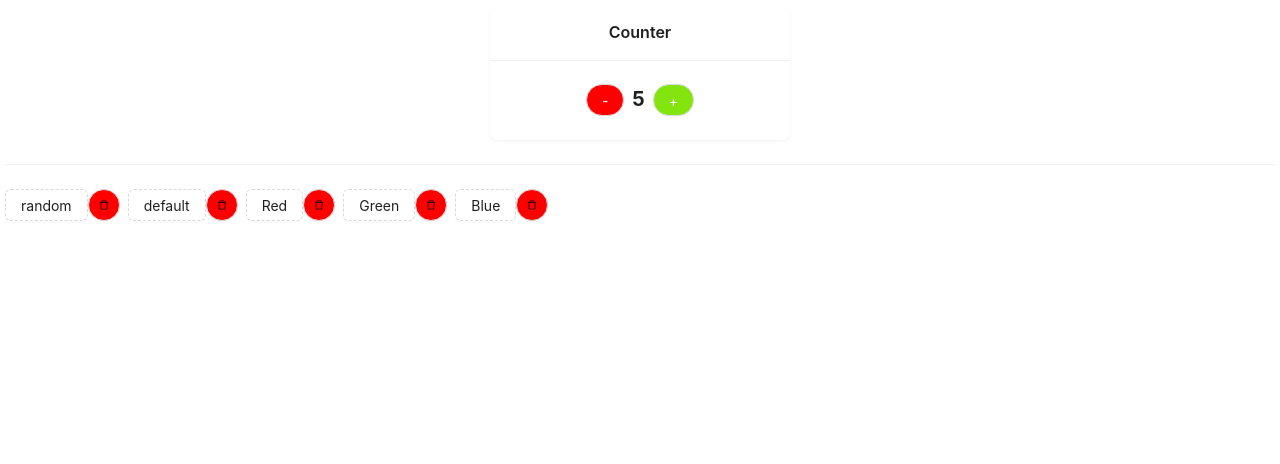
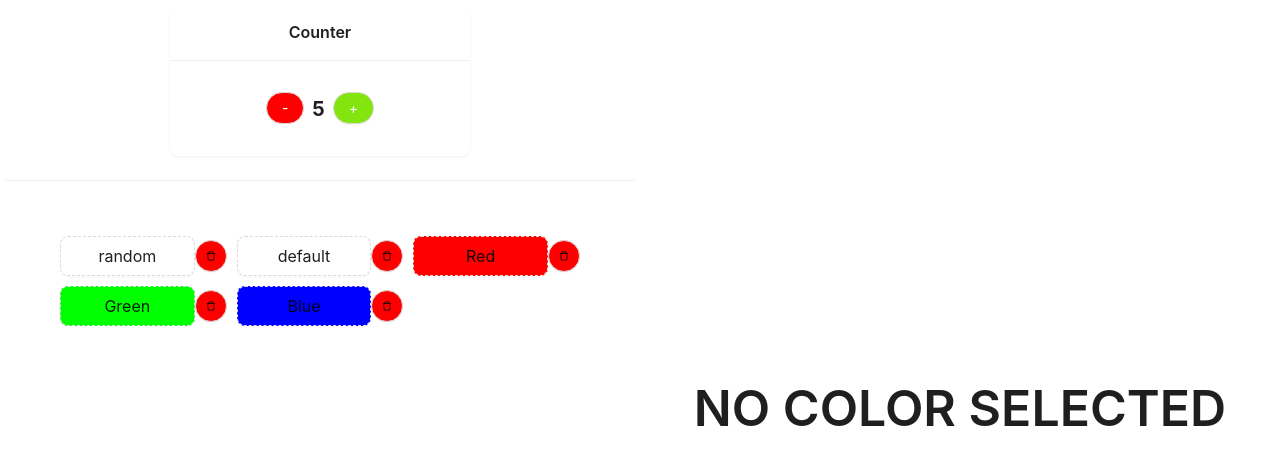
Before and after one commit to Tayyab-cs/demo-app, a React (Create React App) app: page / in a window 1280 px wide. Shown: the top 464 px of the page. Built offline with nearby package versions, Linux system fonts and the light colour scheme.

Commit message:
Added ColorChanger & ColorBox

```diff
--- a/src/App.js
+++ b/src/App.js
@@ -1,39 +1,8 @@
 import "./App.css";
 import ColorButtons from "./components/ColorButtons.jsx";
-import { COLORS } from "./colors.js";
 
 function App() {
-  // Random Color Picker
-  const getRandomColor = () => {
-    const randomIndex = Math.floor(Math.random() * COLORS.length);
-    const color = COLORS[randomIndex];
-    return color.hex;
-  };
-
-  // default and random colors array
-  const newColors = [
-    { name: "default", hex: "#ffffff" },
-    { name: "random", hex: getRandomColor },
-  ];
-
-  // checking newColors exists in COLORS array or not
-  newColors.forEach((newColor) => {
-    const colorExists = COLORS.some((color) => color.name === newColor.name);
-    if (!colorExists) {
-      COLORS.unshift(newColor);
-    }
-  });
-  console.log("COLORS: ", COLORS);
-
-  return (
-    <ColorButtons
-      colors={COLORS.map((col, index) => ({
-        ...col,
-        id: col.name + index,
-        isDelete: false,
-      }))}
-    />
-  );
+  return <ColorButtons />;
 }
 
 export default App;
--- /dev/null
+++ b/src/components/ColorBox.jsx
@@ -0,0 +1,20 @@
+import React from "react";
+import { Flex, Typography } from "antd";
+
+const { Title } = Typography;
+
+export default function ColorBox({ selectedColor }) {
+  let { name, hex, id } = selectedColor;
+  console.log("ColorBox: values(name, hex)", name, hex, id);
+
+  return (
+    <Flex
+      gap="small"
+      justify="center"
+      align="center"
+      style={{ backgroundColor: hex, height: "100vh" }}
+    >
+      <Title level={2} style={{ fontSize: "50px"}}>{name.toUpperCase()}</Title>
+    </Flex>
+  );
+}
--- a/src/components/ColorButtons.jsx
+++ b/src/components/ColorButtons.jsx
@@ -1,116 +1,60 @@
 import React, { useState } from "react";
-import { DeleteOutlined } from "@ant-design/icons";
-import { Flex, Button, Card, Typography, Space, message, Divider } from "antd";
+import ColorChanger from "./ColorChanger";
+import ColorBox from "./ColorBox";
+import { Space, Row, Col } from "antd";
+import { COLORS } from "../colors";
 
-const { Text } = Typography;
+const DEFAULT_SELECTED_COLOR = {
+  name: "No Color Selected",
+  hex: "#fff",
+  id: "no color selected",
+  isDelete: false,
+};
 
-export default function ColorButtons({ colors }) {
-  const [bgColor, setBgColor] = useState("#fff");
-  const [count, setCount] = useState(5);
-  const [mutateColors, setMutateColors] = useState(colors);
-  const [displayColors, setDisplayColors] = useState(colors.slice(0, count));
-  const [messageApi, contextHolder] = message.useMessage();
+export default function ColorButtons() {
+  const [selectedColor, setSelectedColor] = useState(DEFAULT_SELECTED_COLOR);
 
-  // Notification
-  const openMessage = (type, message) => {
-    messageApi.open({
-      type,
-      content: message,
-    });
+  // Random Color Picker
+  const getRandomColor = () => {
+    const randomIndex = Math.floor(Math.random() * COLORS.length);
+    const color = COLORS[randomIndex];
+
+    return color.hex;
   };
 
-  // Handling Count Increment and Decrement
-  const countIncrement = () => {
-    if (count <= mutateColors.length) {
-      setCount(() => count + 1);
-      setDisplayColors(() =>
-        mutateColors.filter((col) => !col.isDelete).slice(0, count + 1)
-      );
-    } else {
-      openMessage('warning', 'Colors Limit Reached 😒');
+  // default and random colors array
+  const newColors = [
+    { name: "default", hex: "#ffffff" },
+    { name: "random", hex: getRandomColor },
+  ];
+
+  // checking newColors exists in COLORS array or not
+  newColors.forEach((newColor) => {
+    const colorExists = COLORS.some((color) => color.name === newColor.name);
+    if (!colorExists) {
+      COLORS.unshift(newColor);
     }
-  };
-  const countDecrement = () => {
-    if (count > 5) {
-      setCount(() => count - 1);
-      setDisplayColors(() =>
-        mutateColors.filter((col) => !col.isDelete).slice(0, count - 1)
-      );
-    }
-  };
+  });
 
-  // Delete Button
-  const handleDelete = (colorId) => {
-    if (count === 5) {
-      openMessage('error', 'You are not allowed to perform this action 😢');
-    } else if (count > 5) {
-      const updatedColors = mutateColors.map((col) =>
-        col.id === colorId ? { ...col, isDelete: true } : col
-      );
-      setMutateColors(updatedColors);
-      setDisplayColors(
-        updatedColors.filter((col) => !col.isDelete).slice(0, count - 1)
-      );
-      setCount((preCount) => preCount - 1);
-    }
-  };
+  let colors = COLORS.map((col, index) => ({
+    ...col,
+    id: col.name + index,
+    isDelete: false,
+  }));
 
   return (
-    <div style={{ backgroundColor: bgColor, height: "100vh", padding: "5px" }}>
-      {contextHolder}
-      {/***** CARD *****/}
-      <Flex justify="center">
-        <Card
-          title="Counter"
-          bordered={false}
-          style={{ width: 300, textAlign: "center" }}
-        >
-          <Space>
-            <Button disabled={count === 5} style={{ color: 'white', background: 'red', borderRadius: '20px' }} onClick={() => countDecrement()}>
-              -
-            </Button>
-            <Text style={{ fontWeight: 'bold', fontSize: '20px'}}>{count}</Text>
-            <Button style={{ color: 'white', background: '#83E50D', borderRadius: '20px' }} onClick={() => countIncrement()}>+</Button>
-          </Space>
-        </Card>
-      </Flex>
-
-      <Divider />
-
-      {/***** BUTTONS *****/}
-      <Flex gap="small" wrap="wrap">
-        {displayColors.map((color, index) => (
-          <span
-            key={color.name + index}
-            style={{ display: "flex", flexDirection: "row" }}
-          >
-            <Button
-              name={color.name}
-              key={color.key}
-              type="dashed"
-              onClick={() => {
-                setBgColor(color.hex);
-              }}
-            >
-              {color.name}
-            </Button>
-            <Button
-              style={{
-                width: "1px",
-                display: "flex",
-                justifyContent: "center",
-                alignItems: "center",
-                color: "black",
-                background: 'red',
-                borderRadius: "20px",
-              }}
-              onClick={() => handleDelete(color.id)}
-            >
-              <DeleteOutlined style={{ fontSize: "10px" }} />
-            </Button>
-          </span>
-        ))}
-      </Flex>
-    </div>
+    <Row gap="small">
+      <Col span={12}>
+        <ColorChanger
+          colors={colors}
+          selectedColor={selectedColor}
+          onSelectColor={setSelectedColor}
+        />
+      </Col>
+      <Space />
+      <Col span={12}>
+        <ColorBox selectedColor={selectedColor} />
+      </Col>
+    </Row>
   );
 }
--- /dev/null
+++ b/src/components/ColorChanger.jsx
@@ -0,0 +1,171 @@
+import React, { useState } from "react";
+import { DeleteOutlined } from "@ant-design/icons";
+import {
+  Button,
+  Card,
+  Col,
+  Divider,
+  Flex,
+  Row,
+  Space,
+  Typography,
+  message,
+} from "antd";
+
+const { Title } = Typography;
+
+const DEFAULT_SELECTED_COLOR = {
+  name: "No Color Selected",
+  hex: "#fff",
+  id: "no color selected",
+  isDelete: false,
+};
+
+export default function ColorChanger({ colors, onSelectColor, selectedColor }) {
+  const [count, setCount] = useState(5);
+  const [mutateColors, setMutateColors] = useState(colors);
+  const [displayColors, setDisplayColors] = useState(colors.slice(0, count));
+  const [messageApi, contextHolder] = message.useMessage();
+
+  // Notification
+  const openMessage = (type, message) => {
+    messageApi.open({
+      type,
+      content: message,
+    });
+  };
+
+  // Handling Count Increment and Decrement
+  const countIncrement = () => {
+    if (count <= mutateColors.length) {
+      setCount(() => count + 1);
+      setDisplayColors(() =>
+        mutateColors.filter((col) => !col.isDelete).slice(0, count + 1)
+      );
+    } else {
+      openMessage("warning", "Colors Limit Reached 😒");
+    }
+  };
+  const countDecrement = () => {
+    if (count > 5) {
+      setCount(() => count - 1);
+      setDisplayColors(() =>
+        mutateColors.filter((col) => !col.isDelete).slice(0, count - 1)
+      );
+    }
+  };
+
+  // Delete Button
+  const handleDelete = (colorId) => {
+    if (count === 5) {
+      openMessage("error", "You are not allowed to perform this action 😢");
+    } else if (count > 5) {
+      const updatedColors = mutateColors.map((col) =>
+        col.id === colorId ? { ...col, isDelete: true } : col
+      );
+      setMutateColors(updatedColors);
+      setDisplayColors(
+        updatedColors.filter((col) => !col.isDelete).slice(0, count - 1)
+      );
+      setCount((preCount) => preCount - 1);
+
+      // Updating Colors Screen State
+      if (colorId === selectedColor.id) onSelectColor(DEFAULT_SELECTED_COLOR);
+    }
+  };
+
+  return (
+    <div style={{ height: "100vh", padding: "5px" }}>
+      {contextHolder}
+      {/***** CARD *****/}
+      <Flex justify="center">
+        <Card
+          title="Counter"
+          bordered={false}
+          style={{ width: 300, textAlign: "center" }}
+        >
+          <Space>
+            <Button
+              disabled={count === 5}
+              style={{
+                color: "white",
+                background: "red",
+                borderRadius: "20px",
+              }}
+              onClick={() => countDecrement()}
+            >
+              -
+            </Button>
+            <Title style={{ fontWeight: "bold", fontSize: "20px" }}>
+              {count}
+            </Title>
+            <Button
+              style={{
+                color: "white",
+                background: "#83E50D",
+                borderRadius: "20px",
+              }}
+              onClick={() => countIncrement()}
+            >
+              +
+            </Button>
+          </Space>
+        </Card>
+      </Flex>
+
+      <Divider />
+
+      {/***** BUTTONS *****/}
+      <Flex style={{ margin: "50px" }} align="center" justify="center">
+        <Row>
+          {displayColors.map((color, index) => (
+            <Col key={color.id} span={8} style={{ padding: "5px" }}>
+              <Flex>
+                <Button
+                  name={color.name}
+                  key={color.key}
+                  type="dashed"
+                  size="large"
+                  style={{
+                    width: "200px",
+                    background:
+                      color.name === "random" && selectedColor.name === "random"
+                        ? selectedColor.hex
+                        : color.hex,
+                  }}
+                  onClick={() => {
+                    onSelectColor({
+                      ...color,
+                      hex:
+                        typeof color.hex === "function"
+                          ? color.hex()
+                          : color.hex,
+                    });
+                  }}
+                >
+                  {color.name}
+                </Button>
+                <Flex align="center">
+                  <Button
+                    style={{
+                      width: "1px",
+                      display: "flex",
+                      justifyContent: "center",
+                      alignItems: "center",
+                      color: "black",
+                      background: "red",
+                      borderRadius: "20px",
+                    }}
+                    onClick={() => handleDelete(color.id)}
+                  >
+                    <DeleteOutlined style={{ fontSize: "10px" }} />
+                  </Button>
+                </Flex>
+              </Flex>
+            </Col>
+          ))}
+        </Row>
+      </Flex>
+    </div>
+  );
+}
```
